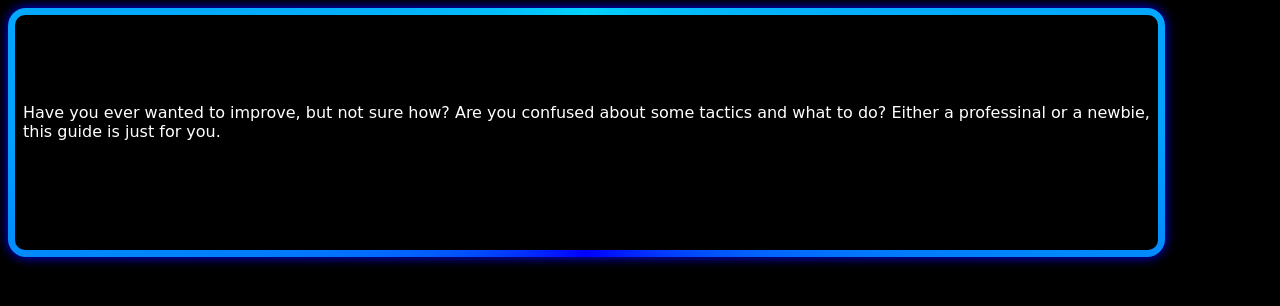
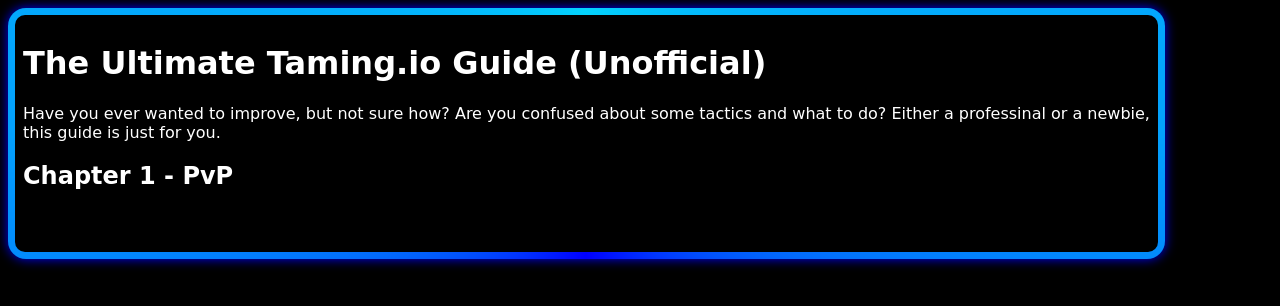
Before and after one commit to Triton-Z/Ultimate-Taming.io-Guide, a plain HTML site: page index.html in a window 1280 px wide. Drawn offline with Linux system fonts and the light colour scheme.

Commit message:
Update index.html

```diff
--- a/index.html
+++ b/index.html
@@ -50,7 +50,7 @@
 	font-family: 'Rowdies', cursive;
 	color:white;
 	}
-	.titleText
+	.titleText {
 	font-family: 'Rowdies', cursive;
 	color:white;
 	font-weight: 900;
```
